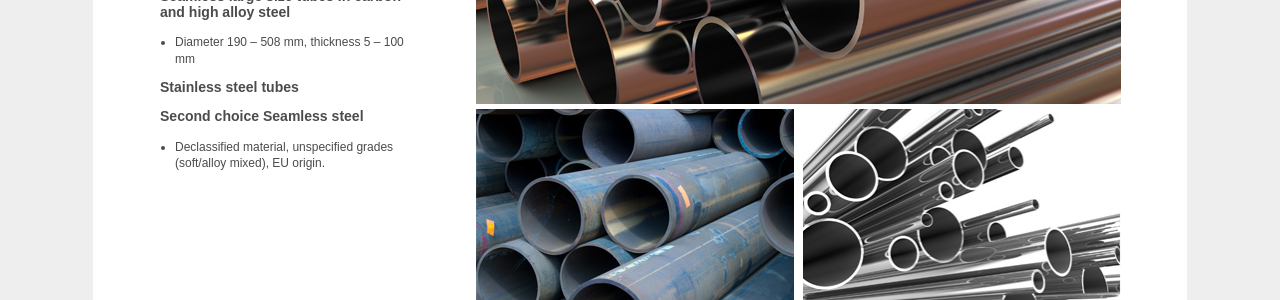
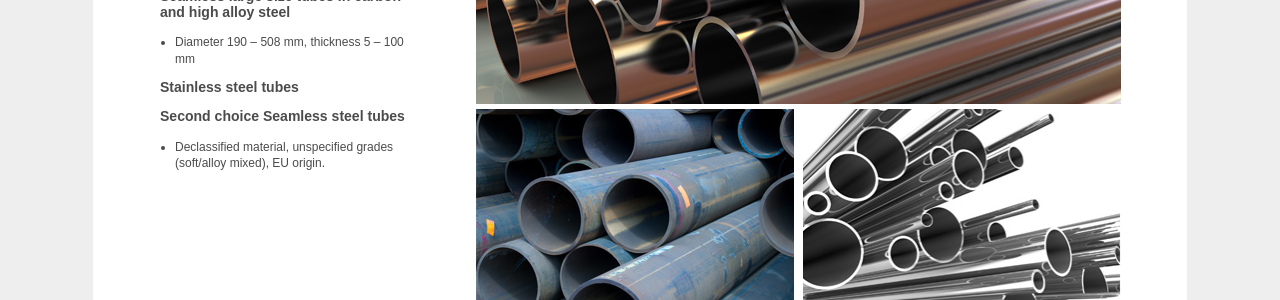
Before and after one commit to janosrusiczki/allmet-jekyll, a Jekyll site: the page built from en/steel-products/index.html, in a window 1280 px wide and 900 px high, scrolled down 579 px. Shown: the part 152-452 px from the top of the window. Built offline with Jekyll 4.4.1, drawn with Linux system fonts in a browser that asks for light colours; some web fonts are replaced; Markdown is read by kramdown in place of the engine named in the settings.

Commit message:
Update index.html

```diff
--- a/en/steel-products/index.html
+++ b/en/steel-products/index.html
@@ -29,7 +29,7 @@ romanian_link: produse-otel
       <li>Diameter 190 – 508 mm, thickness 5 – 100 mm</li>
     </ul>
     <h3>Stainless steel tubes</h3>
-    <h3>Second choice Seamless steel</h3>
+    <h3>Second choice Seamless steel tubes</h3>
     <ul>
       <li>Declassified material, unspecified grades (soft/alloy mixed), EU origin.</li>
     </ul>
```
